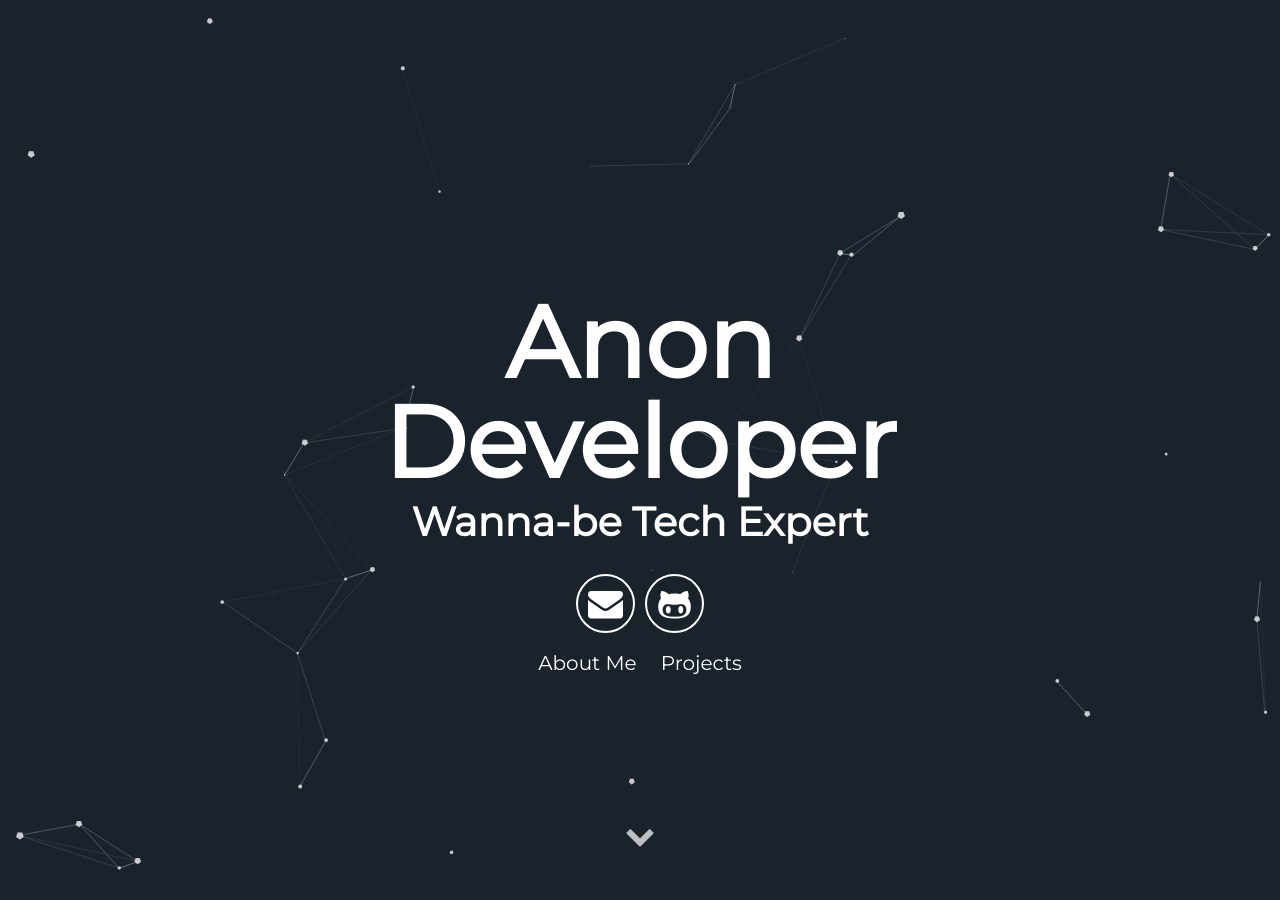
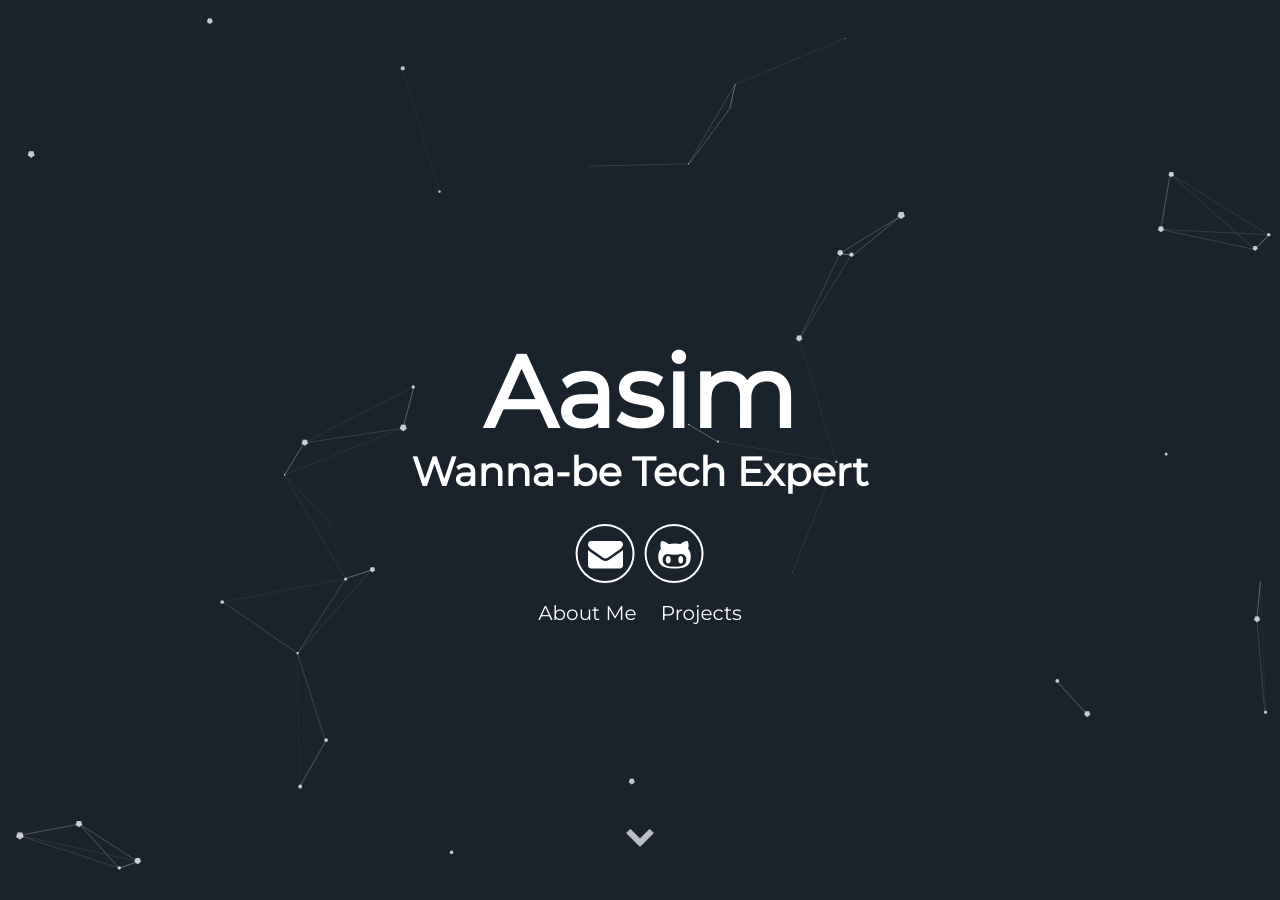
Before and after one commit to AasimMo/AasimMo.github.io, a Jekyll site: the page built from index.html, in a window 1280 px wide and 900 px high. Built offline with Jekyll 4.4.1, drawn with Linux system fonts in a browser that asks for light colours; some of the changed text lies outside the part shown.

Commit message:
Update _config.yml

```diff
--- a/_config.yml
+++ b/_config.yml
@@ -11,7 +11,7 @@ url: "http://localhost:3000" # the base hostname & protocol for your site
 
 
 # User settings
-username: Anon Developer
+username: Aasim
 user_description: Second-year Computer Science Undergraduate Student with a yearning for something more...
 user_title: Wanna-be Tech Expert
 email: aasim.mo10@gmail.com
```
